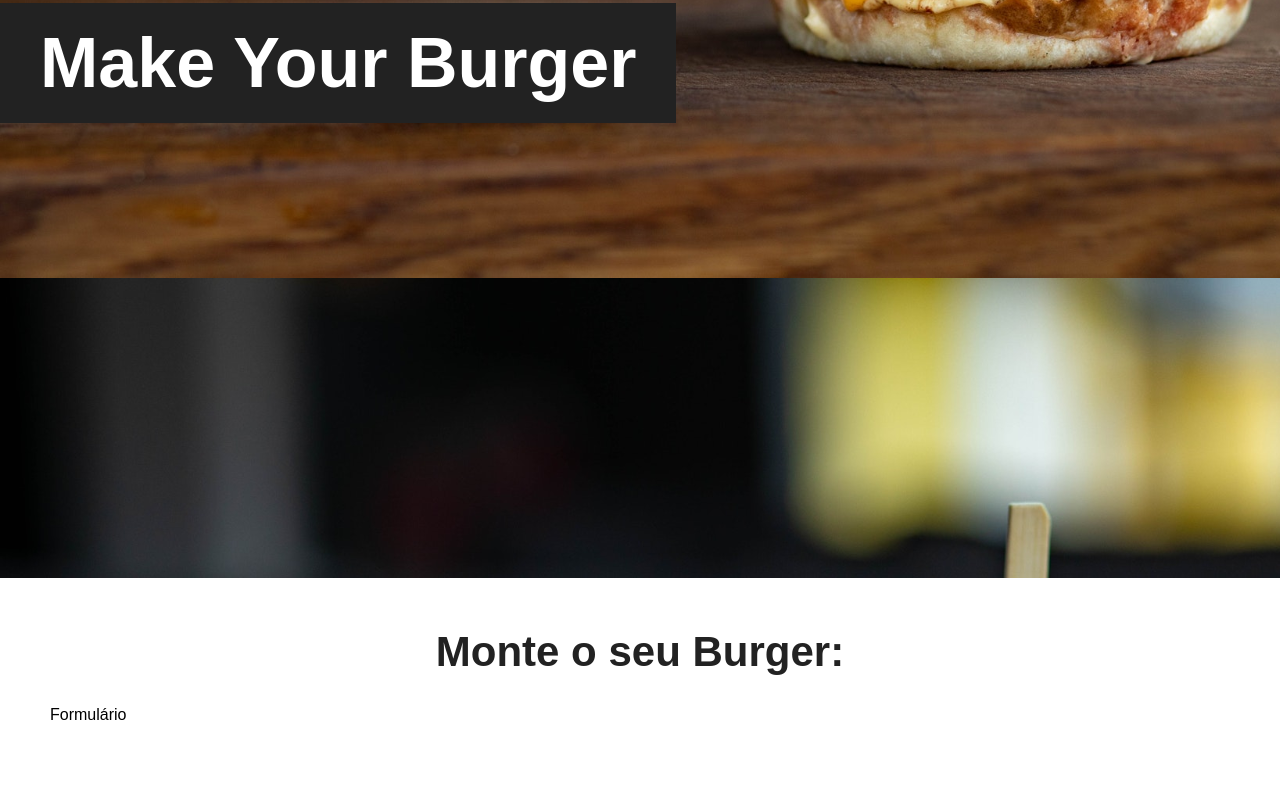
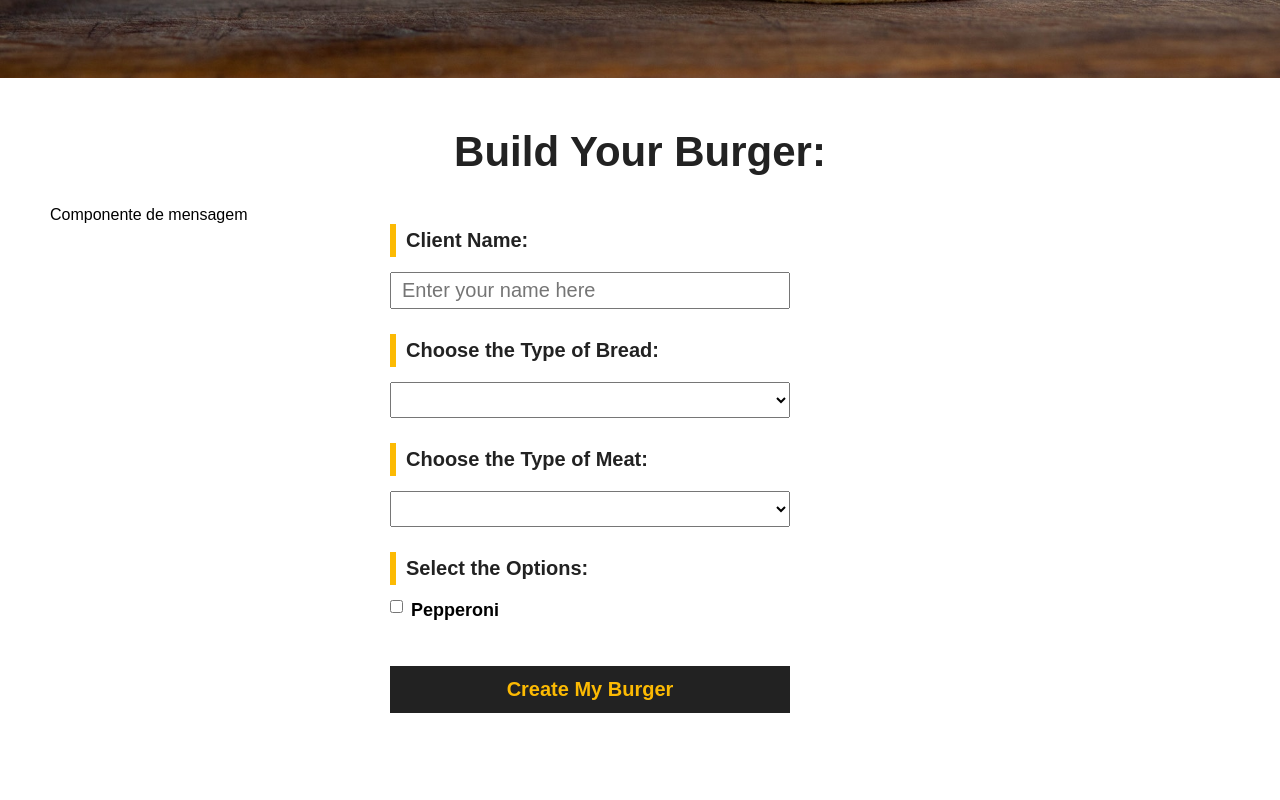
Before and after one commit to DaianaEgerMichels/make-your-burger-vue, a Vue app: page / in a window 1280 px wide. Shown: the part 500-1300 px from the top of the page. Built offline with nearby package versions, Linux system fonts and the light colour scheme; the HTML template or start-up script is replaced by a standard one.

Commit message:
feat: add form

```diff
--- a/src/components/Banner.vue
+++ b/src/components/Banner.vue
@@ -13,9 +13,9 @@ export default {
 <style scoped>
     #main-banner {
     background-image: url("/public/img/burger.jpg");
-    background-position: 0 -300px;
+    background-position: 0 -250px;
     background-size: cover;
-    height: 1000px;
+    height: 500px;
     display: flex;
     align-items: center;
     justify-content: flex-start;
@@ -24,7 +24,7 @@ export default {
     #main-banner h1 {
         color: #FFF;
         text-align: center;
-        font-size: 70px;
+        font-size: 55px;
         background-color: #222;
         padding: 20px 40px;
     }
--- /dev/null
+++ b/src/components/BurgerForm.vue
@@ -0,0 +1,116 @@
+<template>
+    <div>
+        <p>Componente de mensagem</p>
+        <div>
+            <form id="burger-form" class="burger-form">
+                <div class="input-container">
+                    <label for="nameClient">Client Name:</label>
+                    <input type="text" id="nameClient" name="nameClient" v-model="nameClient" placeholder="Enter your name here">
+                </div>
+                <div class="input-container">
+                    <label for="bread">Choose the Type of Bread:</label>
+                    <select id="bread" name="bread" v-model="bread">
+                        <option value="">Select the Bread</option>
+                        <option value="grainBread">Grain Bread</option>
+                    </select>
+                </div>
+                <div class="input-container">
+                    <label for="meat">Choose the Type of Meat:</label>
+                    <select id="meat" name="meat" v-model="meat">
+                        <option value="">Select the Meat</option>
+                        <option value="filetMignon">Filet Mignon</option>
+                    </select>
+                </div>
+                <div id="options-container" class="input-container">
+                    <label id="options-title" for="options">Select the Options:</label>
+                    <div class="checkbox-container">
+                        <input type="checkbox" name="options" v-model="options" value="pepperoni">
+                        <span>Pepperoni</span>
+                    </div>
+                </div>
+                <div class="input-container">
+                    <input type="submit" class="submit-btn" value="Create My Burger">
+                </div>
+            </form>
+        </div>
+    </div>
+</template>
+
+<script>
+export default {
+    name: 'BurgerForm'
+}
+</script>
+
+<style scoped>
+  #burger-form {
+    max-width: 500px;
+    margin: 0 auto;
+  }
+
+  .input-container {
+    display: flex;
+    flex-direction: column;
+    margin-bottom: 25px;
+  }
+
+  label {
+    font-weight: bold;
+    margin-bottom: 15px;
+    color: #222;
+    padding: 5px 10px;
+    border-left: 6px solid #FCBA03;
+  }
+
+  label, input, select {
+    font-size: 20px;
+  }
+
+  input, select {
+    padding: 5px 10px;
+    width: 400px;
+  }
+
+  #options-container {
+    flex-direction: row;
+    flex-wrap: wrap;
+  }
+
+  #options-title {
+    width: 100%;
+  }
+
+  .checkbox-container {
+    display: flex;
+    align-items: flex-start;
+    width: 50%;
+    margin-bottom: 20px;
+  }
+
+  .checkbox-container span,
+  .checkbox-container input {
+    width: auto;
+  }
+
+  .checkbox-container span {
+    margin-left: 8px;
+    font-weight: bold;
+    font-size: 18px;
+  }
+
+  .submit-btn {
+    background-color: #222;
+    color: #FCBA03;
+    font-weight: bold;
+    border: 2px solid #222;
+    padding: 10px;
+    /* margin: 0 auto; */
+    cursor: pointer;
+    transition: .5s;
+  }
+
+  .submit-btn:hover {
+    background-color: transparent;
+    color: #222;
+  }
+</style>
--- a/src/views/Home.vue
+++ b/src/views/Home.vue
@@ -1,18 +1,20 @@
 <template>
   <Banner />
   <div class="main-container">
-    <h1>Monte o seu Burger:</h1>
-    Formulário
+    <h1>Build Your Burger:</h1>
+    <BurgerForm/>
   </div>
 </template>
 
 <script>
 import Banner from "../components/Banner.vue";
+import BurgerForm from "../components/BurgerForm.vue";
 
 export default {
   name: "Home",
   components: {
-    Banner
+    Banner,
+    BurgerForm
   }
 }
 </script>
```
